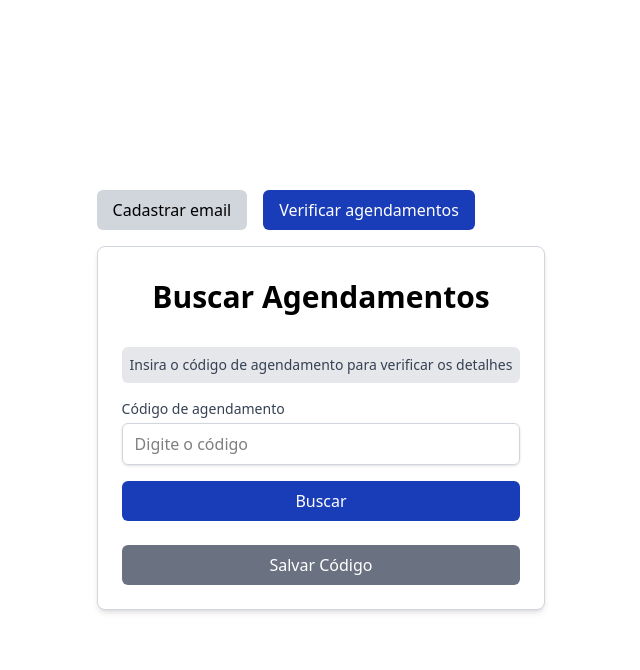
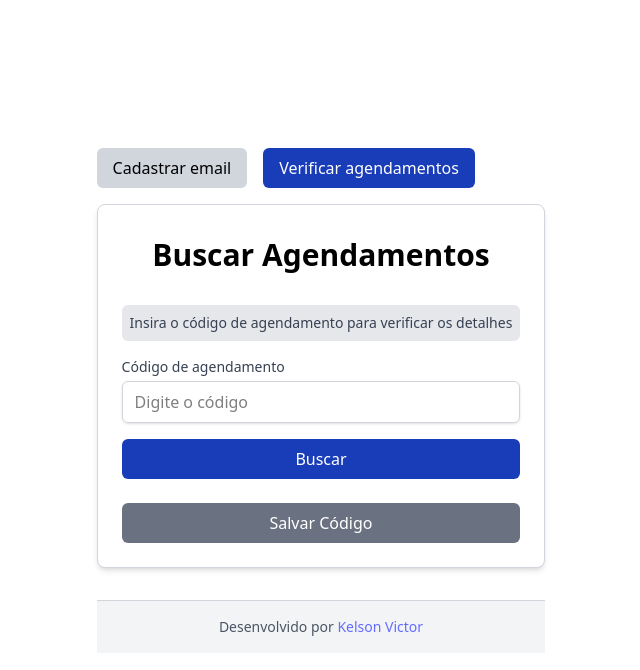
Before and after one commit to k3lsonvictor/schedule-verification-pwa, a React (Vite) app: page / in a window 1280 px wide. Shown: the top 670 px of the page, without its empty margins (319-959 px from the left). Built offline with nearby package versions, Linux system fonts and the light colour scheme.

Commit message:
feat: add footer with developer credit and link to GitHub profile

```diff
--- a/src/App.tsx
+++ b/src/App.tsx
@@ -355,6 +355,12 @@ function App() {
         </div>
       )}
 
+      <footer className="mt-8 bg-gray-100 text-center py-4 border-t border-gray-300">
+        <p className="text-sm text-gray-600">
+          Desenvolvido por <a href="https://github.com/k3lsonvictor" target="_blank" rel="noopener noreferrer" className="text-blue-600 hover:underline">Kelson Victor</a>
+        </p>
+      </footer>
+
     </div>
   );
 }
```
